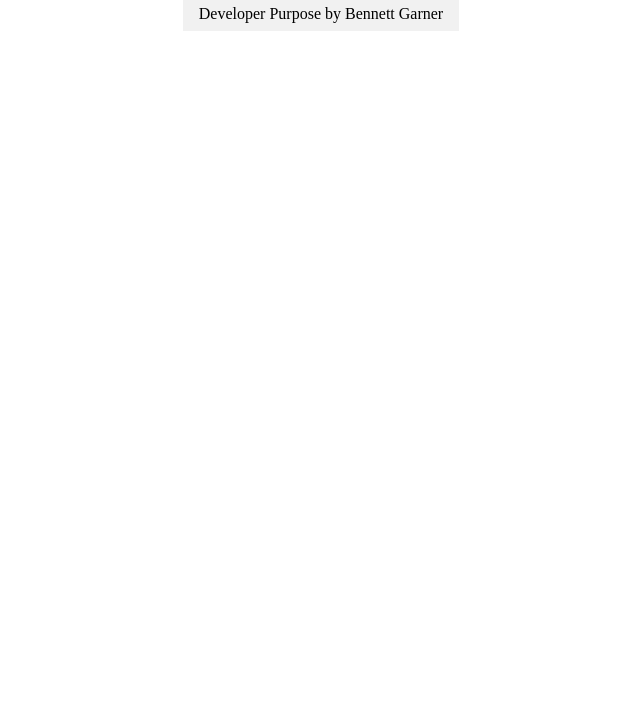
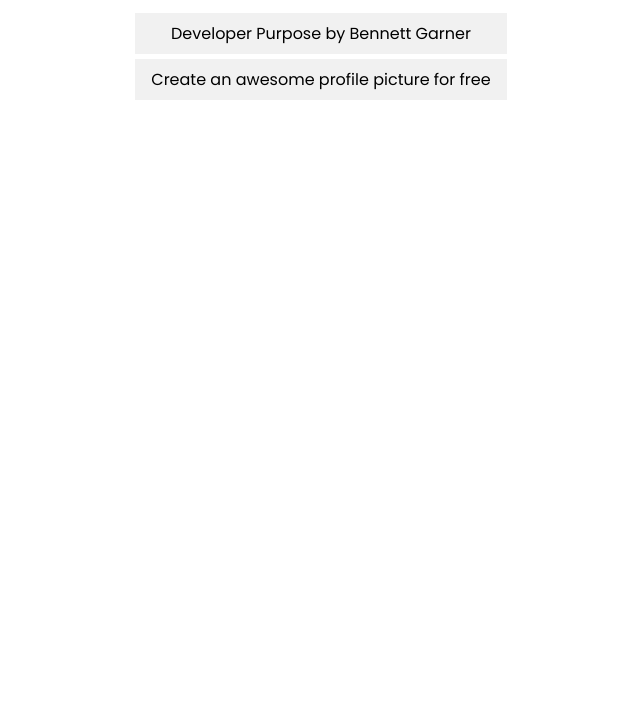
Before and after one commit to kunalkumar007/important-links, a website: page index.html in a window 1280 px wide. Shown: the part 83-800 px from the top of the page, without its empty margins (319-959 px from the left). Drawn offline with Linux system fonts and the light colour scheme.

Commit message:
added json

```diff
--- a/index.html
+++ b/index.html
@@ -4,13 +4,21 @@
     <meta charset="UTF-8" />
     <meta http-equiv="X-UA-Compatible" content="IE=edge" />
     <meta name="viewport" content="width=device-width, initial-scale=1.0" />
+    <link rel="preconnect" href="https://fonts.googleapis.com" />
+    <link rel="preconnect" href="https://fonts.gstatic.com" crossorigin />
+    <link
+      href="https://fonts.googleapis.com/css2?family=Poppins&display=swap"
+      rel="stylesheet"
+    />
     <link rel="stylesheet" href="style.css" />
     <title>All Important Links</title>
   </head>
   <body>
     <h1>All Links</h1>
-    <div class="links">
-      <a href="https://www.developerpurpose.com/" class="btn">Developer Purpose by Bennett Garner</a>
+    <div class="container">
+      <div id="links">
+        <!-- <a class="btn"></a> -->
+      </div>
     </div>
     <script src="index.js"></script>
   </body>
--- a/index.js
+++ b/index.js
@@ -0,0 +1,19 @@
+const linkDiv = document.getElementById("links");
+
+document.addEventListener("DOMContentLoaded", addLinkElement);
+
+function addLinkElement() {
+  fetch("./links.json")
+    .then((res) => {
+      return res.json();
+    })
+    .then((data) => {
+      for (const iterator of data) {
+        const link = document.createElement("a");
+        link.className = "btn";
+        link.href = iterator.link;
+        link.textContent = iterator.title;
+        linkDiv.appendChild(link);
+      }
+    });
+}
--- /dev/null
+++ b/links.json
@@ -0,0 +1,10 @@
+[
+  {
+    "link": "https://www.developerpurpose.com/",
+    "title": "Developer Purpose by Bennett Garner"
+  },
+  {
+    "link": "https://pfpmaker.com/",
+    "title": "Create an awesome profile picture for free"
+  }
+]
--- a/style.css
+++ b/style.css
@@ -1,16 +1,20 @@
 body {
   text-align: center;
+  font-family: "Poppins", sans-serif;
 }
-.links {
+.container {
   display: flex;
   justify-content: center;
   align-items: center;
 }
+.links {
+}
 
 a {
   text-decoration: none;
-  display: inline-block;
+  display: block;
   padding: 8px 16px;
+  margin-top: 5px;
 }
 a:hover {
   background-color: #ddd;
```
